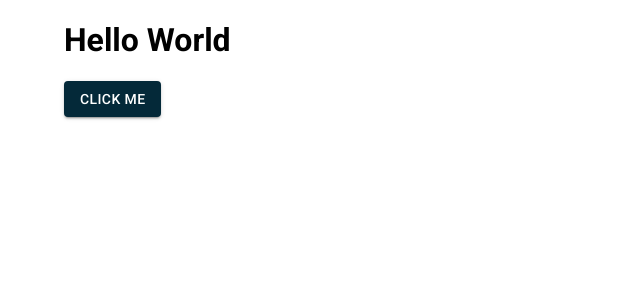
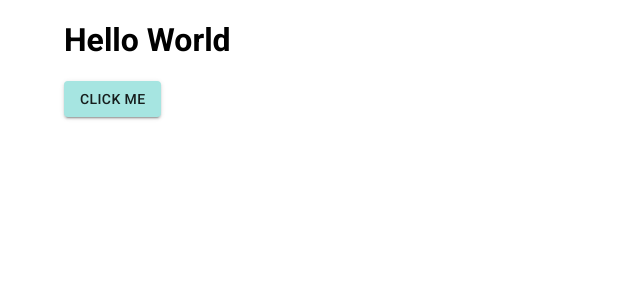
Before and after one commit to SantiagoUriarte/GoogleServerlessCloudHackathon2022, a React (Vite) app in the folder frontend/: page / in a window 1280 px wide. Shown: the top 300 px of the page, without its empty margins (0-640 px from the left). Built offline with nearby package versions, Linux system fonts and the light colour scheme.

Commit message:
Adding theme colors

```diff
--- a/frontend/src/theme.js
+++ b/frontend/src/theme.js
@@ -1,9 +1,9 @@
 import { createTheme } from "@mui/material/styles";
 
-const primary = "#042939";
-const secondary = "#C0C3A1";
-const defaultText = "#0F172A";
-const defaultBackground = "#F1F5F9";
+const primary = "#A6E5E1"; // Cyan
+const secondary = "#F5F9FF"; // Light blues
+const defaultText = "#F7F7F7"; // White
+const defaultBackground = "#323232"; // Dark grey
 
 export const theme = createTheme({
   palette: {
```
Also changed, not shown: frontend/src/components/BottomNavbar/BottomNavbar.jsx (added).
